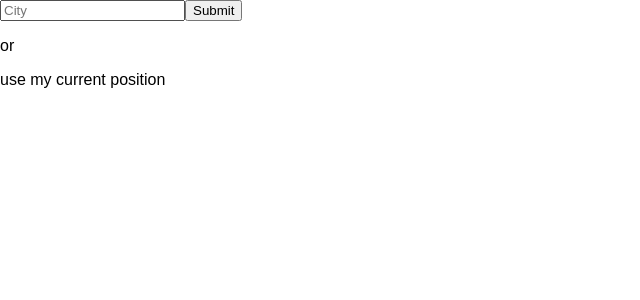
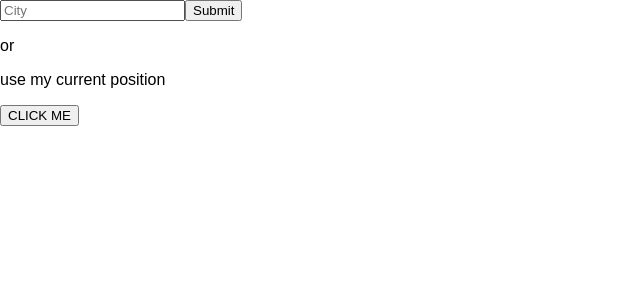
Before and after one commit to fredesse/React-weather-app, a React (Create React App) app: page / in a window 1280 px wide. Shown: the top 300 px of the page, without its empty margins (0-640 px from the left). Built offline with nearby package versions, Linux system fonts and the light colour scheme; no server answers.

Commit message:
commit before revert

```diff
--- a/src/App.js
+++ b/src/App.js
@@ -11,7 +11,7 @@ class App extends Component {
       <div>
         <Switch>
           <Route exact path='/' component={Search}/>
-          <Route exact path='/dashboard' component={Dashboard}/>
+          <Route exact path='/dashboard' render={ (props) => (<Dashboard test="hi" {...props} />)}/>
         </Switch>
       </div>
     );
@@ -19,3 +19,5 @@ class App extends Component {
 }
 
 export default App;
+// <Route exact path='/' component={Search}/>
+// <Route exact path='/dashboard' component={Dashboard}/>
--- a/src/Dashboard.js
+++ b/src/Dashboard.js
@@ -9,6 +9,7 @@ class Dashboard extends Component {
     return (
       <div>
         <h1>Hello world</h1>
+        <button onClick={() => { console.log(this.props) }}>CLICK ME</button>
       </div>
     );
   }
--- a/src/Search.js
+++ b/src/Search.js
@@ -26,6 +26,8 @@ class Search extends Component {
       axios.get(`http://api.openweathermap.org/data/2.5/forecast?lat=${this.state.latitude}&lon=${this.state.longitude}&APPID=${api_key}`)
         .then(res => {
           console.log("LOC RESPONSE: ", res.data);
+          //direct the user to the dashboard
+          this.props.history.push('/dashboard');
         });
     }
 
@@ -55,6 +57,8 @@ class Search extends Component {
     axios.get(`http://api.openweathermap.org/data/2.5/forecast?q=${loc}&APPID=${api_key}`)
       .then(res => {
         console.log("CITY RESPONSE:", res.data);
+        //direct the user to the dashboard
+        this.props.history.push('/dashboard');
       });
   }
 
@@ -71,8 +75,9 @@ class Search extends Component {
           <p>or</p>
         </div>
         <div>
-          <p>use my <a onClick={() => { this.getLocation()}}>current position</a></p>
+          <p>use my <a onClick={() => { this.getLocation() }}>current position</a></p>
         </div>
+        <button onClick={() => { this.sendToDashboard() }}>CLICK ME</button>
       </div>
     );
   }
```
